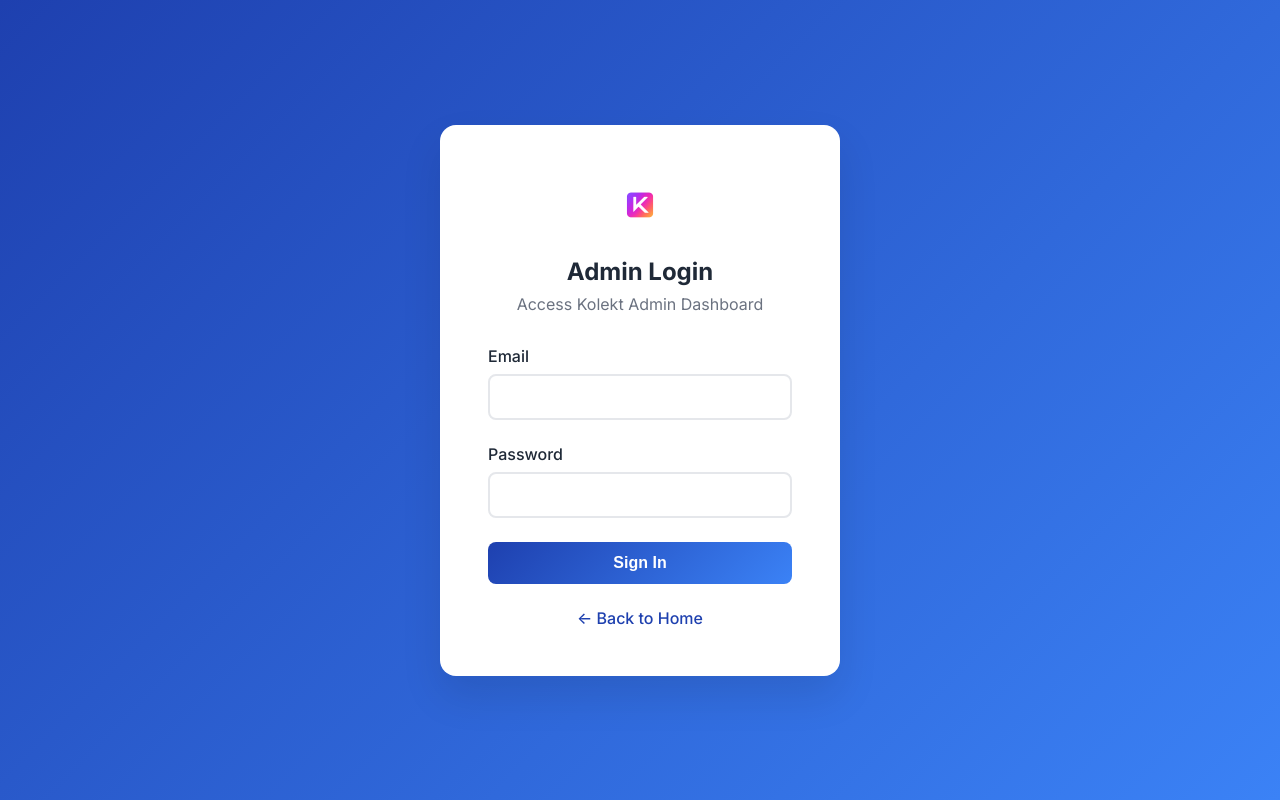
After one commit to TimeTap23/kolekt, a FastAPI app: template web/templates/admin_login.html in a window 1280 px wide. The commit adds this page. Run offline with FastAPI, Linux system fonts and the light colour scheme; the template is opened without the code that fills it, so the values that code supplies are empty; parts of the project's set-up code (start-up, migrations or seed data) failed here and were passed over.

Commit message:
Fix admin dashboard authentication and UI issues

```diff
--- /dev/null
+++ b/web/templates/admin_login.html
@@ -0,0 +1,261 @@
+<!DOCTYPE html>
+<html lang="en">
+<head>
+    <meta charset="UTF-8">
+    <meta name="viewport" content="width=device-width, initial-scale=1.0">
+    <title>Admin Login - Kolekt</title>
+
+    <!-- SEO Protection - Prevent indexing of admin pages -->
+    <meta name="robots" content="noindex, nofollow, noarchive, nosnippet, noimageindex">
+    <meta name="googlebot" content="noindex, nofollow">
+    <meta name="bingbot" content="noindex, nofollow">
+    <meta name="slurp" content="noindex, nofollow">
+    <meta name="duckduckbot" content="noindex, nofollow">
+    <meta name="baiduspider" content="noindex, nofollow">
+    <meta name="yandex" content="noindex, nofollow">
+
+    <!-- Security Headers -->
+    <meta http-equiv="X-Frame-Options" content="DENY">
+    <meta http-equiv="X-Content-Type-Options" content="nosniff">
+    <meta http-equiv="Referrer-Policy" content="strict-origin-when-cross-origin">
+
+    <link rel="preconnect" href="https://fonts.googleapis.com">
+    <link rel="preconnect" href="https://fonts.gstatic.com" crossorigin>
+    <link href="https://fonts.googleapis.com/css2?family=Inter:wght@300;400;500;600;700&display=swap" rel="stylesheet">
+
+    <style>
+        * {
+            margin: 0;
+            padding: 0;
+            box-sizing: border-box;
+        }
+
+        :root {
+            --admin-primary: #1e40af;
+            --admin-secondary: #3b82f6;
+            --admin-accent: #60a5fa;
+            --admin-success: #10b981;
+            --admin-warning: #f59e0b;
+            --admin-danger: #ef4444;
+            --admin-dark: #1f2937;
+            --admin-light: #f9fafb;
+            --admin-border: #e5e7eb;
+        }
+
+        body {
+            font-family: 'Inter', -apple-system, BlinkMacSystemFont, sans-serif;
+            background: linear-gradient(135deg, var(--admin-primary) 0%, var(--admin-secondary) 100%);
+            min-height: 100vh;
+            display: flex;
+            align-items: center;
+            justify-content: center;
+            padding: 2rem;
+        }
+
+        .login-container {
+            background: white;
+            border-radius: 16px;
+            box-shadow: 0 20px 40px rgba(0, 0, 0, 0.1);
+            padding: 3rem;
+            width: 100%;
+            max-width: 400px;
+            text-align: center;
+        }
+
+        .logo-container {
+            margin-bottom: 2rem;
+        }
+
+        .logo-container img {
+            width: 64px;
+            height: 64px;
+            border-radius: 16px;
+            margin-bottom: 1rem;
+        }
+
+        .login-title {
+            font-size: 1.5rem;
+            font-weight: 700;
+            color: var(--admin-dark);
+            margin-bottom: 0.5rem;
+        }
+
+        .login-subtitle {
+            color: #6b7280;
+            margin-bottom: 2rem;
+        }
+
+        .form-group {
+            margin-bottom: 1.5rem;
+            text-align: left;
+        }
+
+        .form-label {
+            display: block;
+            font-weight: 500;
+            color: var(--admin-dark);
+            margin-bottom: 0.5rem;
+        }
+
+        .form-input {
+            width: 100%;
+            padding: 0.75rem 1rem;
+            border: 2px solid var(--admin-border);
+            border-radius: 8px;
+            font-size: 1rem;
+            transition: border-color 0.3s ease;
+        }
+
+        .form-input:focus {
+            outline: none;
+            border-color: var(--admin-primary);
+        }
+
+        .login-button {
+            width: 100%;
+            padding: 0.75rem 1rem;
+            background: linear-gradient(135deg, var(--admin-primary) 0%, var(--admin-secondary) 100%);
+            color: white;
+            border: none;
+            border-radius: 8px;
+            font-size: 1rem;
+            font-weight: 600;
+            cursor: pointer;
+            transition: transform 0.3s ease;
+        }
+
+        .login-button:hover {
+            transform: translateY(-2px);
+        }
+
+        .login-button:disabled {
+            opacity: 0.6;
+            cursor: not-allowed;
+            transform: none;
+        }
+
+        .error-message {
+            background: #fef2f2;
+            color: var(--admin-danger);
+            padding: 0.75rem;
+            border-radius: 8px;
+            margin-bottom: 1rem;
+            border: 1px solid #fecaca;
+            display: none;
+        }
+
+        .success-message {
+            background: #f0fdf4;
+            color: var(--admin-success);
+            padding: 0.75rem;
+            border-radius: 8px;
+            margin-bottom: 1rem;
+            border: 1px solid #bbf7d0;
+            display: none;
+        }
+
+        .back-link {
+            margin-top: 1.5rem;
+        }
+
+        .back-link a {
+            color: var(--admin-primary);
+            text-decoration: none;
+            font-weight: 500;
+        }
+
+        .back-link a:hover {
+            text-decoration: underline;
+        }
+    </style>
+</head>
+<body>
+    <div class="login-container">
+        <div class="logo-container">
+            <img src="/static/images/Kolekt_icon.png" alt="Kolekt">
+            <h1 class="login-title">Admin Login</h1>
+            <p class="login-subtitle">Access Kolekt Admin Dashboard</p>
+        </div>
+
+        <div id="errorMessage" class="error-message"></div>
+        <div id="successMessage" class="success-message"></div>
+
+        <form id="adminLoginForm">
+            <div class="form-group">
+                <label for="email" class="form-label">Email</label>
+                <input type="email" id="email" name="email" class="form-input" required>
+            </div>
+
+            <div class="form-group">
+                <label for="password" class="form-label">Password</label>
+                <input type="password" id="password" name="password" class="form-input" required>
+            </div>
+
+            <button type="submit" class="login-button" id="loginButton">
+                Sign In
+            </button>
+        </form>
+
+        <div class="back-link">
+            <a href="/">← Back to Home</a>
+        </div>
+    </div>
+
+    <script>
+        document.getElementById('adminLoginForm').addEventListener('submit', async (e) => {
+            e.preventDefault();
+
+            const email = document.getElementById('email').value;
+            const password = document.getElementById('password').value;
+            const loginButton = document.getElementById('loginButton');
+            const errorMessage = document.getElementById('errorMessage');
+            const successMessage = document.getElementById('successMessage');
+
+            // Clear previous messages
+            errorMessage.style.display = 'none';
+            successMessage.style.display = 'none';
+
+            // Disable button
+            loginButton.disabled = true;
+            loginButton.textContent = 'Signing In...';
+
+            try {
+                const formData = new FormData();
+                formData.append('email', email);
+                formData.append('password', password);
+
+                const response = await fetch('/api/v1/admin/login', {
+                    method: 'POST',
+                    body: formData
+                });
+
+                const data = await response.json();
+
+                if (response.ok) {
+                    successMessage.textContent = 'Login successful! Redirecting...';
+                    successMessage.style.display = 'block';
+
+                    // Store admin token
+                    if (data.access_token) {
+                        localStorage.setItem('admin_token', data.access_token);
+                    }
+
+                    // Redirect to admin dashboard
+                    setTimeout(() => {
+                        window.location.href = '/admin';
+                    }, 1000);
+                } else {
+                    errorMessage.textContent = data.detail || 'Login failed. Please check your credentials.';
+                    errorMessage.style.display = 'block';
+                }
+            } catch (error) {
+                errorMessage.textContent = 'Network error. Please try again.';
+                errorMessage.style.display = 'block';
+            } finally {
+                loginButton.disabled = false;
+                loginButton.textContent = 'Sign In';
+            }
+        });
+    </script>
+</body>
+</html>
```
Also changed, not shown: start_kolekt.py (+11 -0 lines), web/static/js/admin_dashboard.js (+22 -0 lines), web/templates/admin_dashboard.html (+13 -0 lines).
